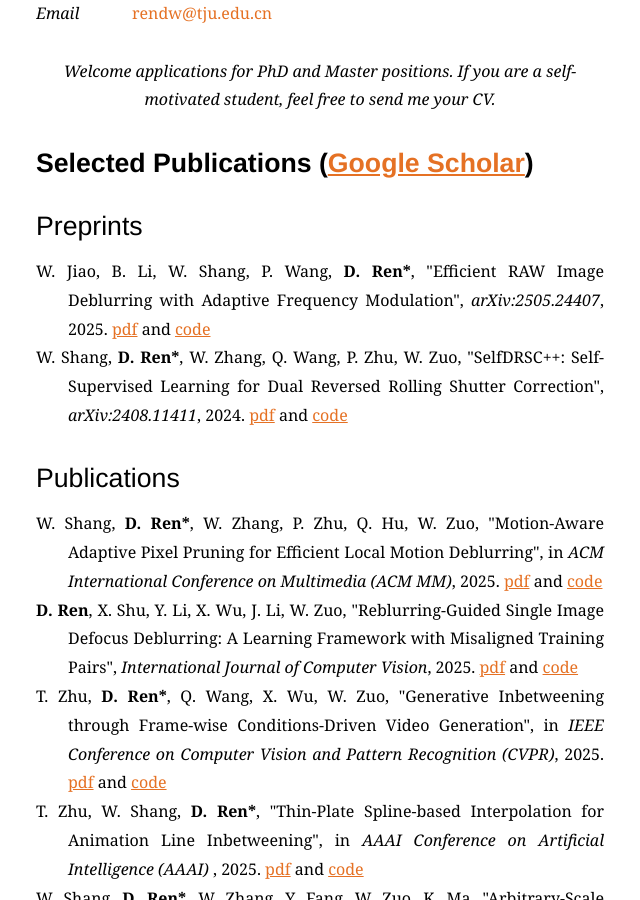
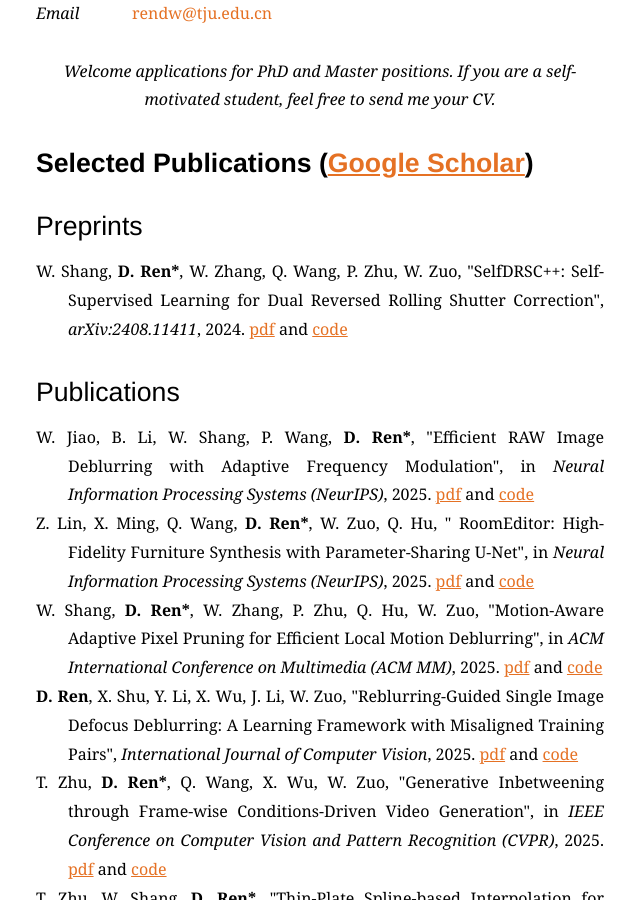
Before and after one commit to csdwren/csdwren.github.io, a Jekyll site: the page built from index.html, in a window 1280 px wide and 900 px high, scrolled down 473 px. Shown: the whole window, without its empty margins (436-1076 px from the left). Built offline with Jekyll 4.4.1, drawn with Linux system fonts in a browser that asks for light colours; some web fonts are replaced.

Commit message:
Update index.html

```diff
--- a/index.html
+++ b/index.html
@@ -33,9 +33,6 @@
 <h4>Preprints</h4>
       <ul class="cv">
 <li>
-          <div align="justify">W. Jiao, B. Li, W. Shang, P. Wang, <strong>D. Ren*</strong>, &quot;Efficient RAW Image Deblurring with Adaptive Frequency Modulation&quot;</a>, <em> arXiv:2505.24407</em>, 2025. <a href=" https://arxiv.org/pdf/2505.24407"><u>pdf</u></a> and <a href=" https://github.com/WenlongJiao/FrENet"><u>code</u></a></div>
-          </li>
-<li>
           <div align="justify">W. Shang, <strong>D. Ren*</strong>, W. Zhang, Q. Wang, P. Zhu, W. Zuo, &quot;SelfDRSC++: Self-Supervised Learning for Dual Reversed Rolling Shutter Correction&quot;</a>, <em> arXiv:2408.11411</em>, 2024. <a href=" https://arxiv.org/pdf/2408.11411"><u>pdf</u></a> and <a href=" https://github.com/shangwei5/SelfDRSC_plusplus"><u>code</u></a></div>
           </li>
 </ul>
@@ -44,6 +41,13 @@
 <h4>Publications</h4>
 
       <ul class="cv">
+<li>
+          <div align="justify">W. Jiao, B. Li, W. Shang, P. Wang, <strong>D. Ren*</strong>, &quot;Efficient RAW Image Deblurring with Adaptive Frequency Modulation&quot;</a>, in <em> Neural Information Processing Systems (NeurIPS)</em>, 2025. <a href=" https://arxiv.org/pdf/2505.24407"><u>pdf</u></a> and <a href=" https://github.com/WenlongJiao/FrENet"><u>code</u></a></div>
+          </li>
+<li>
+          <div align="justify">Z. Lin, X. Ming, Q. Wang, <strong>D. Ren*</strong>, W. Zuo, Q. Hu, &quot; RoomEditor: High-Fidelity Furniture Synthesis with Parameter-Sharing U-Net&quot;</a>, in <em> Neural Information Processing Systems (NeurIPS)</em>, 2025. <a href=""><u>pdf</u></a> and <a href=""><u>code</u></a></div>
+          </li>
+
 <li>
           <div align="justify">W. Shang, <strong>D. Ren*</strong>, W. Zhang, P. Zhu, Q. Hu, W. Zuo, &quot;Motion-Aware Adaptive Pixel Pruning for Efficient Local Motion Deblurring&quot;</a>, in <em> ACM International Conference on Multimedia (ACM MM)</em>, 2025. <a href="https://arxiv.org/pdf/2507.07708"><u>pdf</u></a> and <a href=" https://github.com/shangwei5/M2AENet"><u>code</u></a></div>
           </li>
```
